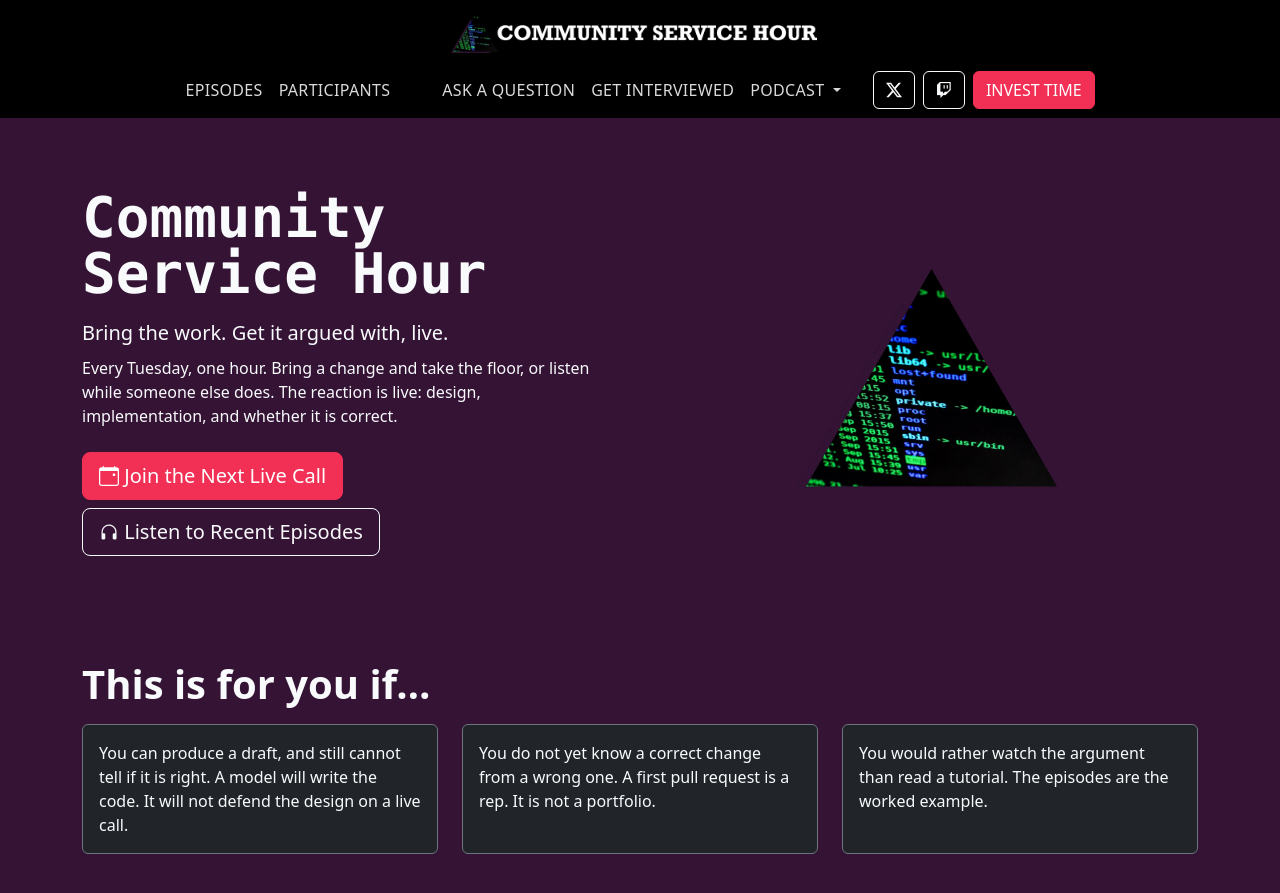
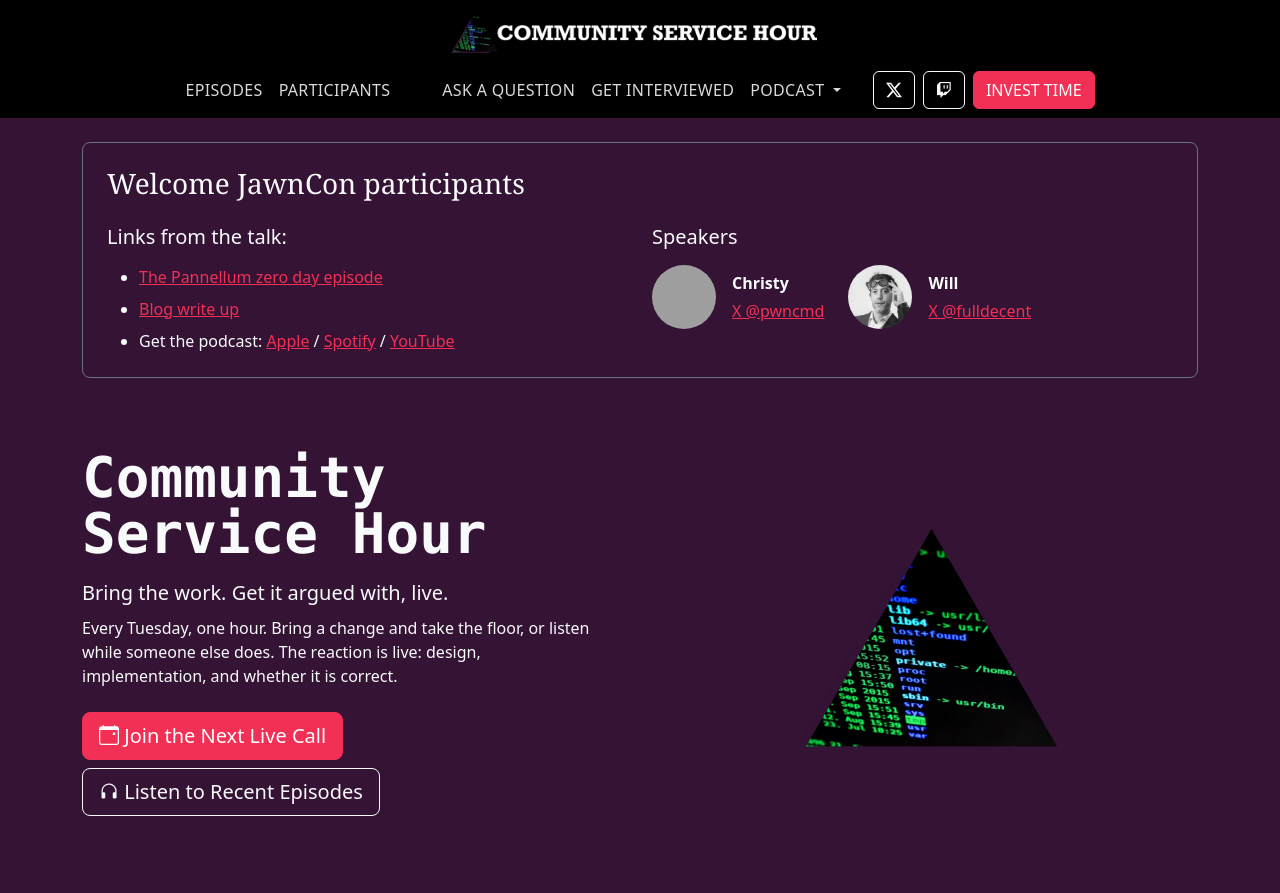
Before and after one commit to community-service/hour.gg, a Jekyll site: the page built from index.html, in a window 1280 px wide and 900 px high. Shown: the top 893 px of the window. Built offline with Jekyll 4.4.1, drawn with Linux system fonts in a browser that asks for light colours; grey boxes are pictures that could not be loaded.

Commit message:
jawn banner

```diff
--- a/index.html
+++ b/index.html
@@ -112,6 +112,45 @@ layout: none
 
 <body>
   {% include main-nav.html %}
+
+  <section class="container-xl pt-4" aria-labelledby="jawncon-welcome">
+    <div class="border border-secondary rounded-3 p-4">
+      <h2 class="h3 font-primary mb-4" id="jawncon-welcome">Welcome JawnCon participants</h2>
+      <div class="row g-4">
+        <div class="col-12 col-md-6">
+          <h3 class="h5 mb-3">Links from the talk:</h3>
+          <ul class="mb-0">
+            <li class="mb-2"><a class="link-primary" href="https://hour.gg/episodes/2026-10-05-episode-143">The Pannellum zero day episode</a></li>
+            <li class="mb-2"><a class="link-primary" href="https://hour.gg/episodes/2026-10-05-episode-143">Blog write up</a></li>
+            <li>Get the podcast:
+              <a class="link-primary" href="https://podcasts.apple.com/us/podcast/community-service-hour/id1662422217">Apple</a> /
+              <a class="link-primary" href="https://open.spotify.com/show/3k4PnmjfLiuNo9HpXemCdJ">Spotify</a> /
+              <a class="link-primary" href="https://www.youtube.com/playlist?list=PLaMigeN8Exx-ChNPpO-j6pFQ3F8oJWrBN">YouTube</a>
+            </li>
+          </ul>
+        </div>
+        <div class="col-12 col-md-6">
+          <h3 class="h5 mb-3">Speakers</h3>
+          <ul class="list-unstyled d-flex flex-wrap gap-4 mb-0">
+            <li class="d-flex align-items-center gap-3">
+              <img src="https://unavatar.io/twitter/pwncmd" alt="Christy" width="64" height="64" class="rounded-circle object-fit-cover">
+              <div>
+                <p class="fw-bold mb-1">Christy</p>
+                <a class="link-primary" href="https://x.com/pwncmd">X @pwncmd</a>
+              </div>
+            </li>
+            <li class="d-flex align-items-center gap-3">
+              <img src="/assets/participants/fulldecent.webp" alt="Will" width="64" height="64" class="rounded-circle object-fit-cover">
+              <div>
+                <p class="fw-bold mb-1">Will</p>
+                <a class="link-primary" href="https://x.com/fulldecent">X @fulldecent</a>
+              </div>
+            </li>
+          </ul>
+        </div>
+      </div>
+    </div>
+  </section>
 
   <!-- HERO SECTION -->
   <header class="container-xl py-5">
```
